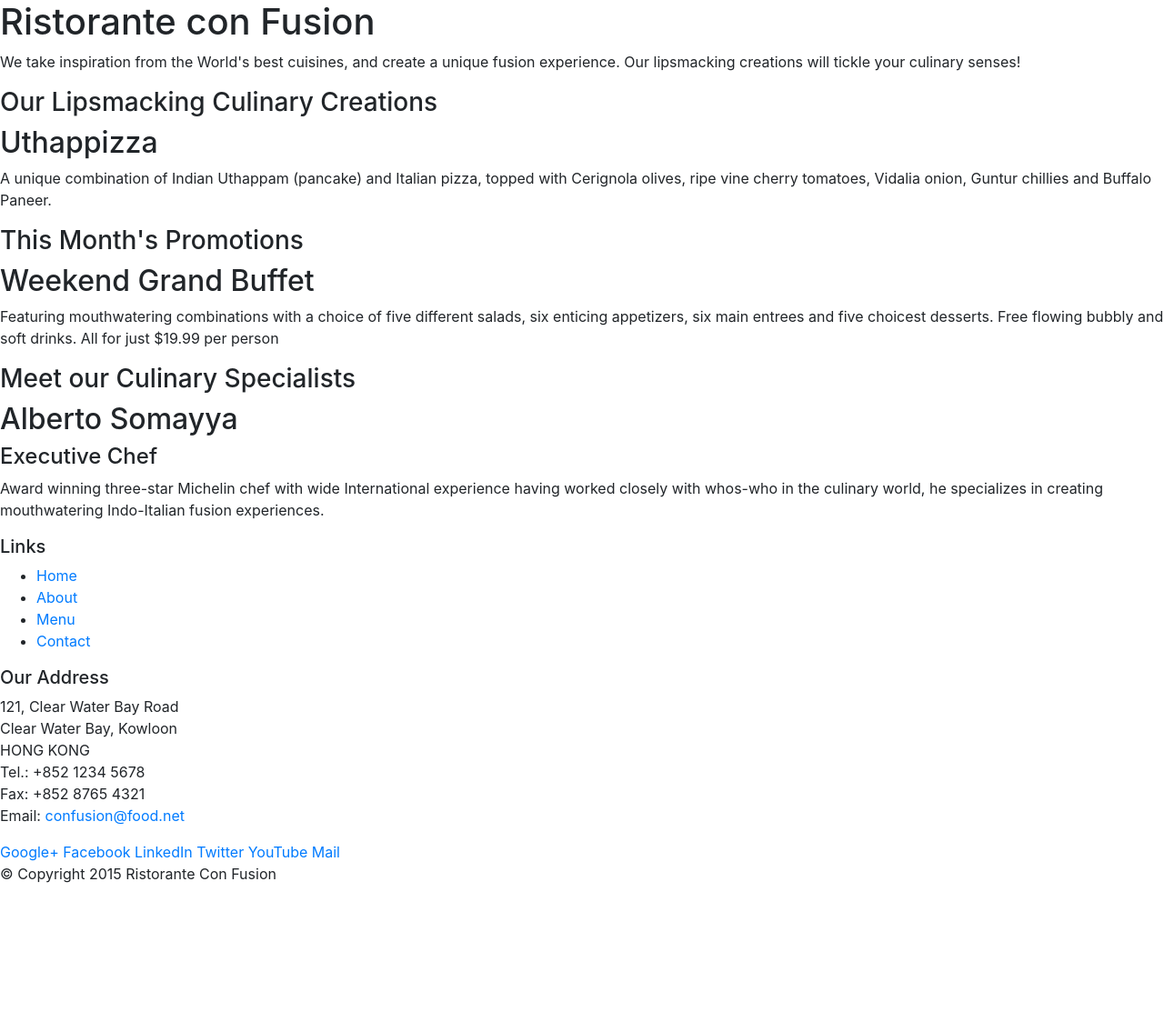
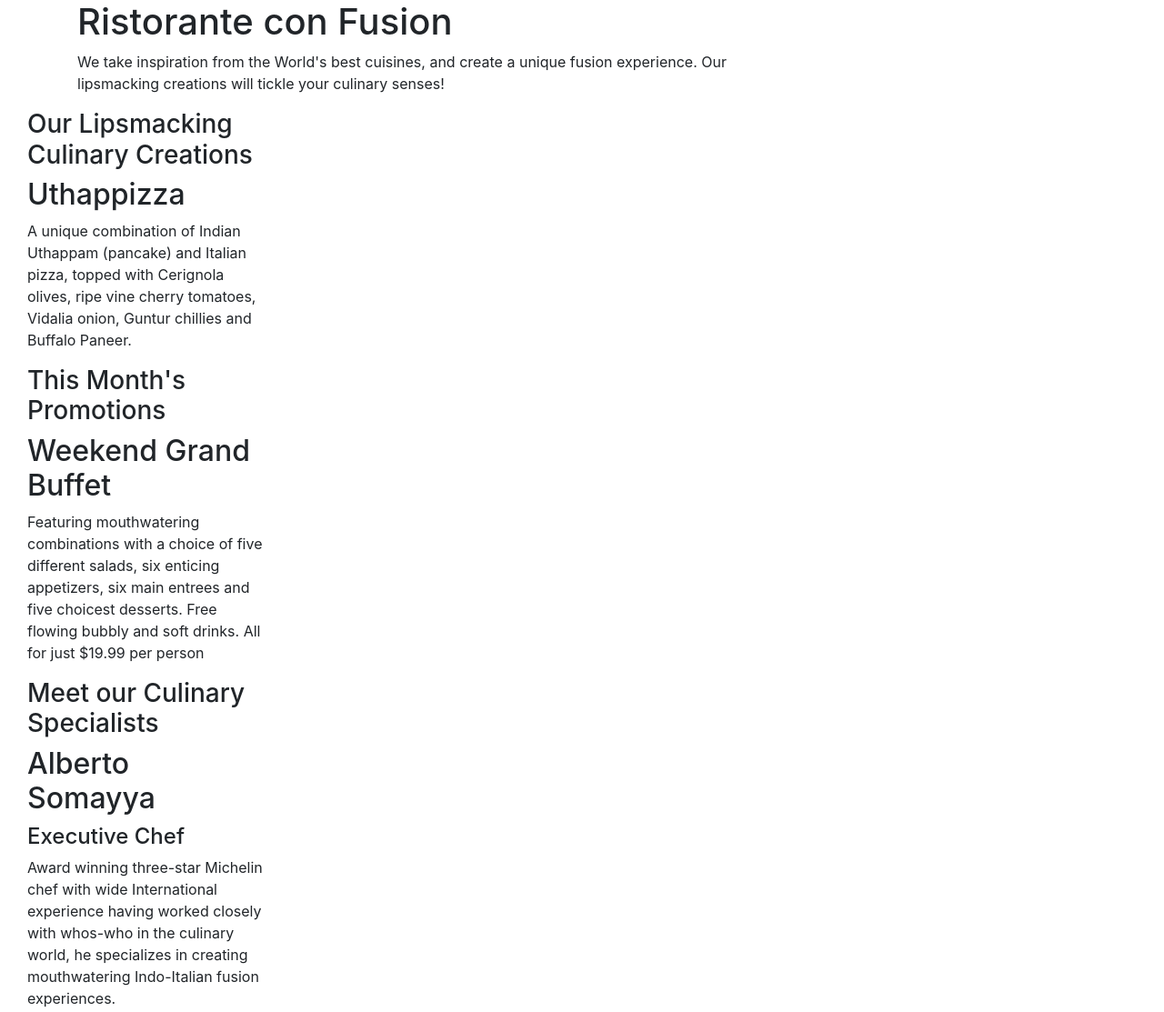
Before and after one commit to KanchanThareja/project0, a website: page index.html in a window 1280 px wide. Shown: the top 1113 px of the page at 91% size. Before the commit the page ends 989 px from the top, so only its background shows below. Drawn offline with nearby package versions, Linux system fonts and the light colour scheme.

Commit message:
bootstrap grid

```diff
--- a/index.html
+++ b/index.html
@@ -1,7 +1,7 @@
 <!DOCTYPE html>
 <html lang="en">
 
-<head><!-- Required meta tags always come first -->
+<head>
     <meta charset="utf-8">
     <meta name="viewport" content="width=device-width, initial-scale=1, shrink-to-fit=no">
     <meta http-equiv="x-ua-compatible" content="ie=edge">
@@ -13,46 +13,46 @@
 
 <body>
 
-    <header>
-        <div>
-            <div>
-                <div>
+    <header class="jumbtron">
+        <div class="container">
+            <div class="row">
+                <div class="col-12 col-sm-8">
                     <h1>Ristorante con Fusion</h1>
                     <p>We take inspiration from the World's best cuisines, and create a unique fusion experience. Our lipsmacking creations will tickle your culinary senses!</p>
                 </div>
-                <div>
+                <div class="col-12 col-sm">
                 </div>
             </div>
         </div>
     </header>
 
     <div>
-        <div>
-            <div>
+        <div class="col-sm-4 col-md-3">
+            <div class="col-sm col-md">
                 <h3>Our Lipsmacking Culinary Creations</h3>
             </div>
-            <div>
+            <div class="col-sm col-md">
                 <h2>Uthappizza</h2>
                 <p>A unique combination of Indian Uthappam (pancake) and Italian pizza, topped with Cerignola olives, ripe vine cherry tomatoes, Vidalia onion, Guntur chillies and Buffalo Paneer.</p>
             </div>
         </div>
 
 
-        <div>
-            <div>
+        <div class="col-sm-4 col-md-3">
+            <div class="col-sm col-md">
                 <h3>This Month's Promotions</h3>
             </div>
-            <div>
+            <div class="col-sm col-md">
                 <h2>Weekend Grand Buffet</h2>
                 <p>Featuring mouthwatering combinations with a choice of five different salads, six enticing appetizers, six main entrees and five choicest desserts. Free flowing bubbly and soft drinks. All for just $19.99 per person </p>
             </div>
         </div>
 
-        <div>
-            <div>
+        <div class="col-sm-4 col-md-3">
+            <div class="col-sm col-md">
                 <h3>Meet our Culinary Specialists</h3>
             </div>
-            <div>
+            <div class="col-sm col-md">
                 <h2>Alberto Somayya</h2>
                 <h4>Executive Chef</h4>
                 <p>Award winning three-star Michelin chef with wide International experience having worked closely with whos-who in the culinary world, he specializes in creating mouthwatering Indo-Italian fusion experiences. </p>
@@ -61,9 +61,9 @@
     </div>
 
     <footer>
-        <div>
-            <div>
-                <div>
+        <div class="container">
+            <div class="row">
+                <div class="col-5 col-sm-2">
                     <h5>Links</h5>
                     <ul>
                         <li><a href="#">Home</a></li>
@@ -72,7 +72,7 @@
                         <li><a href="#">Contact</a></li>
                     </ul>
                 </div>
-                <div>
+                <div class="col-6 col-sm-5">
                     <h5>Our Address</h5>
                     <address>
 		              121, Clear Water Bay Road<br>
@@ -83,8 +83,8 @@
 		              Email: <a href="mailto:confusion@food.net">confusion@food.net</a>
 		           </address>
                 </div>
-                <div>
-                    <div>
+                <div class="col col-sm-4">
+                    <div class="col-5 offset-1 col-sm-2">
                         <a href="http://google.com/+">Google+</a>
                         <a href="http://www.facebook.com/profile.php?id=">Facebook</a>
                         <a href="http://www.linkedin.com/in/">LinkedIn</a>
@@ -94,7 +94,7 @@
                     </div>
                 </div>
            </div>
-           <div>
+           <div class="col-auto">
                 <div>
                     <p>© Copyright 2015 Ristorante Con Fusion</p>
                 </div>
```
